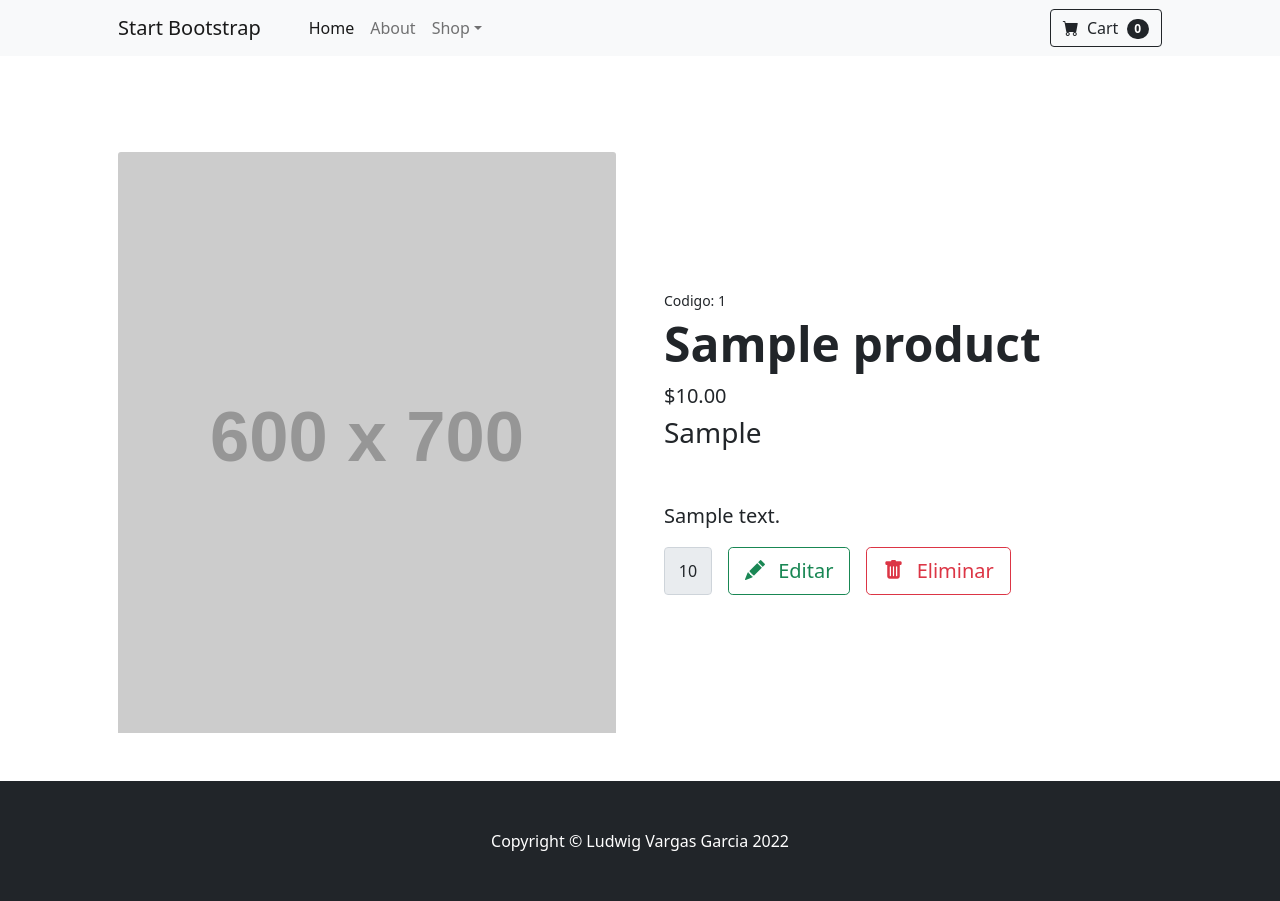
After one commit to ludwig-vargas/ProyectoCoder-Vargas, a Django app: page /product/product/1/detail/ in a window 1280 px wide. The commit adds this page. Run offline with Django 4.2, Linux system fonts and the light colour scheme; tables that the repository leaves empty hold one stand-in row (values such as "Sample post"); grey boxes labelled with a size stand in for pictures from a placeholder-image service; some libraries are stand-ins or nearby versions.

Commit message:
Modificacion en las vistas

```diff
--- a/my_blog/home/templates/home/index.html
+++ b/my_blog/home/templates/home/index.html
@@ -10,11 +10,11 @@
         <meta name="author" content="" />
         <title>{% block my_blog_title %}Home{% endblock %}</title>
         <!-- Favicon-->
-        <link rel="icon" type="image/x-icon" href="{% static 'home/assets/favicon.ico' %}" />
+        <link rel="icon" type="image/x-icon" href="{% static 'assets/favicon.ico' %}" />
         <!-- Bootstrap icons-->
         <link href="https://cdn.jsdelivr.net/npm/bootstrap-icons@1.5.0/font/bootstrap-icons.css" rel="stylesheet" />
         <!-- Core theme CSS (includes Bootstrap)-->
-        <link href="{% static 'home/css/styles.css' %}" rel="stylesheet" />
+        <link href="{% static 'css/styles.css' %}" rel="stylesheet" />
     </head>
     <body>
         <!-- Navigation-->
@@ -271,6 +271,6 @@
         <!-- Bootstrap core JS-->
         <script src="https://cdn.jsdelivr.net/npm/bootstrap@5.1.3/dist/js/bootstrap.bundle.min.js"></script>
         <!-- Core theme JS-->
-        <script src="{% static 'home/js/scripts.js' %}"></script>
+        <script src="{% static 'js/scripts.js' %}"></script>
     </body>
 </html>
--- a/my_blog/my_blog/settings.py
+++ b/my_blog/my_blog/settings.py
@@ -40,7 +40,7 @@ INSTALLED_APPS = [
     'django.contrib.staticfiles',
     'home',
     'product',
-    'ckeditor'
+    'ckeditor',
 ]
 
 MIDDLEWARE = [
--- a/my_blog/product/forms.py
+++ b/my_blog/product/forms.py
@@ -1,6 +1,8 @@
 from django import forms
 from ckeditor.widgets import CKEditorWidget
 from product.models import Product
+
+CATEGORY = (('Tecnologia','Tecnologia'),('Ropa','Ropa'),('Electrodomesticos','Electrodomesticos'))
 
 class ProductForm(forms.ModelForm):
     name = forms.CharField(
@@ -8,8 +10,8 @@ class ProductForm(forms.ModelForm):
         required=False,
         widget=forms.TextInput(
             attrs={
-                'class':'product-name',
-                'placehikder':'Nombre del producto',
+                'class':'form-control',
+                'placeholder':'Nombre del producto',
                 'required':'True',
             }
         ),
@@ -18,34 +20,35 @@ class ProductForm(forms.ModelForm):
     code_product = forms.IntegerField(
         label='Codigo de Producto:',
         required=False,
-        widget=forms.TimeInput(
+        widget=forms.NumberInput(
             attrs={
-                'class':'product-code',
-                'placehikder':'Codigo del producto',
+                'class':'form-control',
+                'placeholder':'Codigo del producto',
                 'required':'True',
             }
         ),
     )
 
-    category = forms.CharField(
-        label='Categoria del Producto:',
+    category = forms.ChoiceField(
+        choices=CATEGORY,
+        label='Categoria',
         required=False,
-        widget=forms.TextInput(
+        widget=forms.Select(
             attrs={
-                'class':'product-category',
-                'placehikder':'NCategoriaombre del producto',
+                'class':'form-control',
                 'required':'True',
             }
         ),
     )
 
+
     price = forms.IntegerField(
         label='Precio de Producto:',
         required=False,
-        widget=forms.TimeInput(
+        widget=forms.NumberInput(
             attrs={
-                'class':'price-code',
-                'placehikder':'Precio del producto',
+                'class':'form-control',
+                'placeholder':'Precio del producto',
                 'required':'True',
             }
         ),
@@ -54,10 +57,10 @@ class ProductForm(forms.ModelForm):
     amount = forms.IntegerField(
         label='En existencia:',
         required=False,
-        widget=forms.TimeInput(
+        widget=forms.NumberInput(
             attrs={
-                'class':'amount-code',
-                'placehikder':'Cantidad del producto',
+                'class':'form-control',
+                'placeholder':'Cantidad del producto',
                 'required':'True',
             }
         ),
@@ -68,8 +71,6 @@ class ProductForm(forms.ModelForm):
         required=False,
         widget=CKEditorWidget(
             attrs={
-                'class':'product-description',
-                'placehikder':'Descripcion del producto',
                 'required':'True',
             }
         ),
--- /dev/null
+++ b/my_blog/product/templates/product/product_detail.html
@@ -0,0 +1,35 @@
+{% extends 'home/index.html' %}
+{% load static %}
+
+{% block my_blog_title %}Product Detail{% endblock %}
+
+{% block my_blog_header %}{% endblock %}
+
+{% block my_blog_content %}
+<div class="row gx-4 gx-lg-5 align-items-center">
+    <div class="col-md-6"><img class="card-img-top mb-5 mb-md-0" src="https://dummyimage.com/600x700/dee2e6/6c757d.jpg" alt="..." /></div>
+    <div class="col-md-6">
+        <div class="small mb-1">Codigo: {{ product.code_product }}</div>
+        <h1 class="display-5 fw-bolder">{{ product.name }}</h1>
+        <div class="fs-5">
+            <span>${{ product.price }}.00</span>
+        </div>
+        <div class="fs-3 mb-5">
+            <span>{{ product.category }}</span>
+        </div>
+        <p class="lead">{{ product.description }}</p>
+        <div class="d-flex">
+            <input class="form-control text-center me-3" id="inputQuantity" type="num" value={{ product.amount }} style="max-width: 3rem" readonly/>
+            <button class="btn btn-outline-success btn-lg me-3" type="button" >
+                <i class="bi-pencil-fill me-2"></i>
+                Editar
+            </button>
+
+            <button class="btn btn-outline-danger btn-lg" type="button">
+                <i class="bi-trash-fill me-2"></i>
+                Eliminar
+            </button>
+        </div>
+    </div>
+</div>
+{% endblock %}
--- a/my_blog/product/templates/product/product_form.html
+++ b/my_blog/product/templates/product/product_form.html
@@ -25,8 +25,8 @@
 {% block my_blog_content %}
     <div class="col-md-9 offset-md-2">
         <div class="card">
-            <div class="card-body form-control">
-                <form action="" method="POST">
+            <div class="card-body">
+                <form method="POST">
                         {% csrf_token %}
                         {{ form.media }} <!-- ckeditor -->
                         {{ form.as_p }}
@@ -37,5 +37,4 @@
             </div>
         </div>
     </div>
- <hr class="my-4" />
 {% endblock %}
--- a/my_blog/product/templates/product/product_list.html
+++ b/my_blog/product/templates/product/product_list.html
@@ -44,7 +44,7 @@
             </div>
             <!-- Product actions-->
             <div class="card-footer p-4 pt-0 border-top-0 bg-transparent">
-                <div class="text-center"><a class="btn btn-outline-dark mt-auto" href="#">View options</a></div>
+                <div class="text-center"><a class="btn btn-outline-dark mt-auto" href="{% url 'product:product-detail' product.id %}">Detalles</a></div>
             </div>
         </div>
     </div>
--- a/my_blog/product/urls.py
+++ b/my_blog/product/urls.py
@@ -5,5 +5,6 @@ app_name = "product"
 urlpatterns = [
     path("products/", views.ProductListView.as_view(), name="product-list"),
     path("product/add/", views.ProductCreateView.as_view(), name="product-add"),
+    path("product/<int:pk>/detail/", views.ProductDetailView.as_view(), name="product-detail"),
 
 ]
--- a/my_blog/product/views.py
+++ b/my_blog/product/views.py
@@ -1,6 +1,7 @@
 from django.shortcuts import render
 from django.views.generic import ListView
 from django.views.generic.edit import CreateView
+from django.views.generic.detail import DetailView
 from django.core.exceptions import ValidationError
 from django.urls import reverse_lazy
 from django.contrib import messages
@@ -10,6 +11,11 @@ from product.forms import ProductForm
 
 class ProductListView(ListView):
     model = Product
+
+#Detalles de Producto
+class ProductDetailView(DetailView):
+    model = Product
+    fields = ['name','code_product','category','price','amount','description']
 
 #Crear Producto
 class ProductCreateView(CreateView):
```
Also changed, not shown: my_blog/home/static/assets/favicon.ico (renamed from my_blog/home/static/home/assets/favicon.ico), my_blog/home/static/css/styles.css, my_blog/home/static/js/scripts.js (renamed from my_blog/home/static/home/js/scripts.js).
